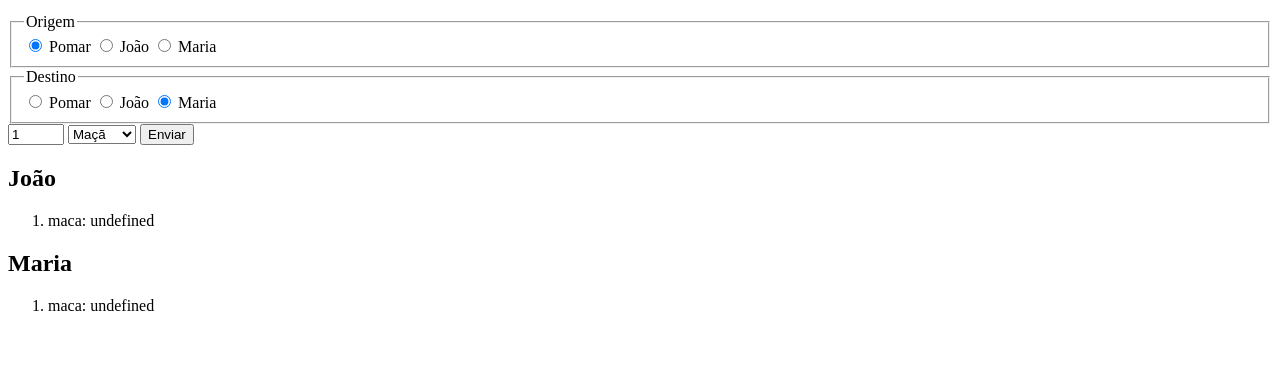
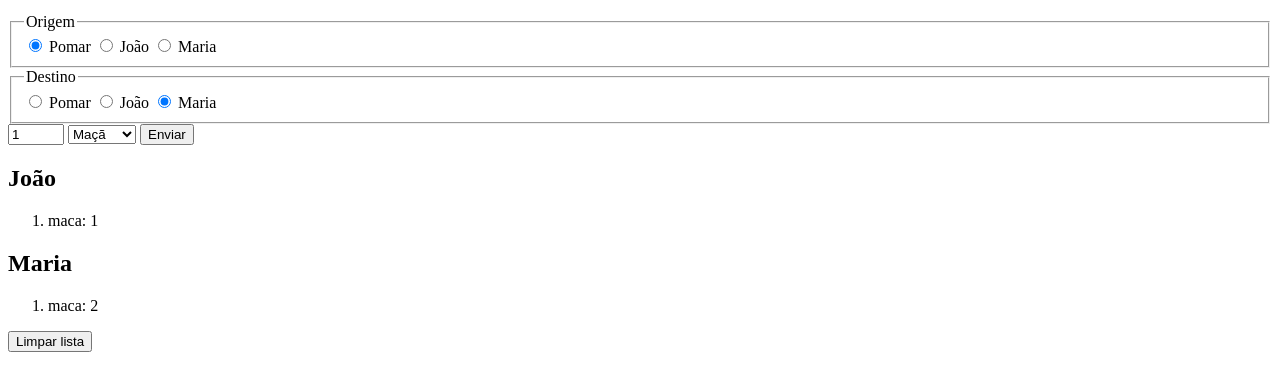
Before and after one commit to ufjf-dcc202/ufjf-dcc202-2023-3-b-atv12-CauaMoreno, a website with bundled scripts: page index.html in a window 1280 px wide. Shown: the part 101-492 px from the top of the page. Built offline with nearby package versions, Linux system fonts and the light colour scheme.

Commit message:
adiciona botão 'Limpar lista'

```diff
--- a/index.html
+++ b/index.html
@@ -67,8 +67,11 @@
         <section id="saida">
             <h2>João</h2>
             <ol id="joao"></ol>
+
             <h2>Maria</h2>
             <ol id="maria"></ol>
+
+            <button name="limpar">Limpar lista</button>
         </section>
     </main>
 </body>
--- a/main.js
+++ b/main.js
@@ -1,9 +1,10 @@
-import { getEstoque, transacaoNoEstoque } from "./estoque.js";
+import { getEstoque, limpaEstoque, transacaoNoEstoque } from "./estoque.js";
 
 const olJoao = document.querySelector("#joao");
 const olMaria = document.querySelector("#maria");
 
-document.entrada.addEventListener('submit', leFormulario)
+document.entrada.addEventListener('submit', leFormulario);
+
 
 atualizaTela();
 
@@ -32,7 +33,7 @@ function preencheLista(lista, estoqueDaPessoa){
     for(let i = 0; i < estoqueDaPessoa.length; i++){
         const monte = estoqueDaPessoa[i];
         const li = document.createElement('li');
-        li.textContent = `${monte.tipo}: ${monte.qtd}`
+        li.textContent = `${monte.tipo}: ${monte.quantidade}`;
         lista.append(li);
     }
 }
```
